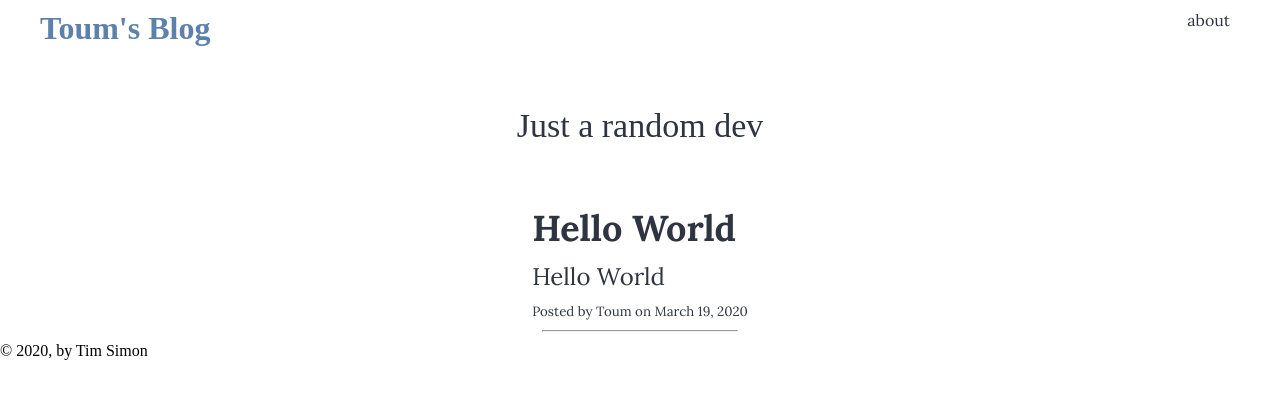
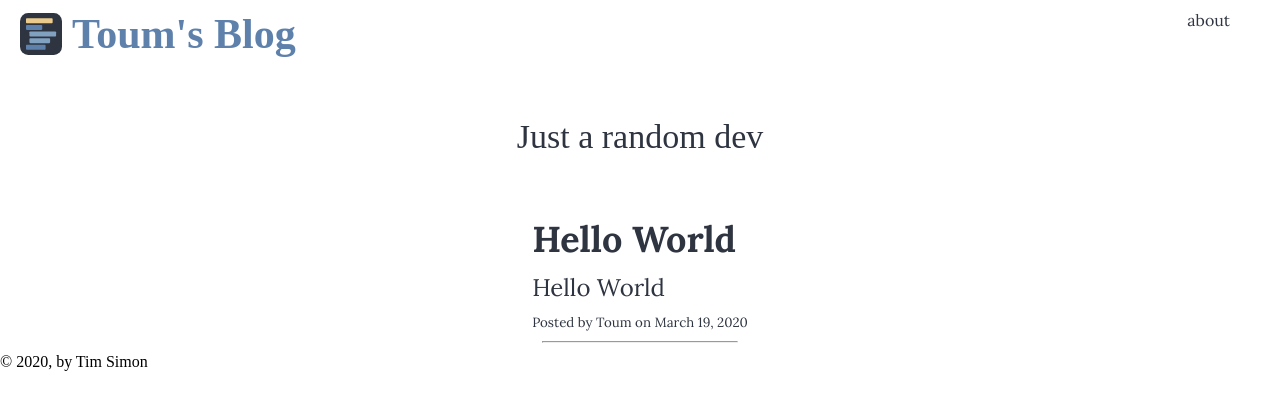
Before and after one commit to xorob0/blog, a Gatsby site: page / in a window 1280 px wide. Built offline with nearby package versions, Linux system fonts and the light colour scheme; Gatsby itself is replaced by a stand-in of ours; a web font is replaced by a local one.

Commit message:
adding logo

```diff
--- a/gatsby-config.js
+++ b/gatsby-config.js
@@ -64,5 +64,13 @@ module.exports = {
       },
     },
     `gatsby-plugin-react-helmet`,
+    {
+      resolve: "gatsby-plugin-react-svg",
+      options: {
+        rule: {
+          include: /assets/,
+        },
+      },
+    },
   ],
 }
--- a/package.json
+++ b/package.json
@@ -13,6 +13,7 @@
     "gatsby-plugin-manifest": "^2.2.48",
     "gatsby-plugin-offline": "^3.0.41",
     "gatsby-plugin-react-helmet": "^3.1.24",
+    "gatsby-plugin-react-svg": "^3.0.0",
     "gatsby-plugin-sharp": "^2.4.13",
     "gatsby-plugin-styled-components": "^3.2.1",
     "gatsby-remark-copy-linked-files": "^2.1.40",
--- a/src/components/header.js
+++ b/src/components/header.js
@@ -1,6 +1,7 @@
 import React from "react"
 import styled from "styled-components"
 import { A } from "./a"
+import Logo from "../../content/assets/Logo.svg"
 
 const Wrapper = styled.div`
   width: 100vw;
@@ -14,14 +15,18 @@ const Grow = styled.div`
 `
 
 const Title = styled.h1`
-  font-size: 42;
+  font-size: 42px;
   font-family: "Lustria";
-  margin: 10px 40px;
   color: #5e81ac;
   &:hover {
     color: #2e3440;
   }
   transition: 0.3s;
+  margin: 0px 10px;
+`
+const TitleLogo = styled(Logo)`
+  height: 42px;
+  width: 42px;
 `
 
 const NavElement = styled(A)`
@@ -42,13 +47,21 @@ const Nav = styled.nav`
   margin: 10px 40px;
 `
 
+const HomeLink = styled(A)`
+  display: flex;
+  justify-content: center;
+  align-items: center;
+  margin: 10px 20px;
+`
+
 const Header = ({ children }) => {
   return (
     <Wrapper>
       <Grow>
-        <A to="/">
+        <HomeLink to="/">
+          <TitleLogo />
           <Title>{children}</Title>
-        </A>
+        </HomeLink>
       </Grow>
       <Nav>
         <NavElement to="About">about</NavElement>
```
Also changed, not shown: 1 other file.
